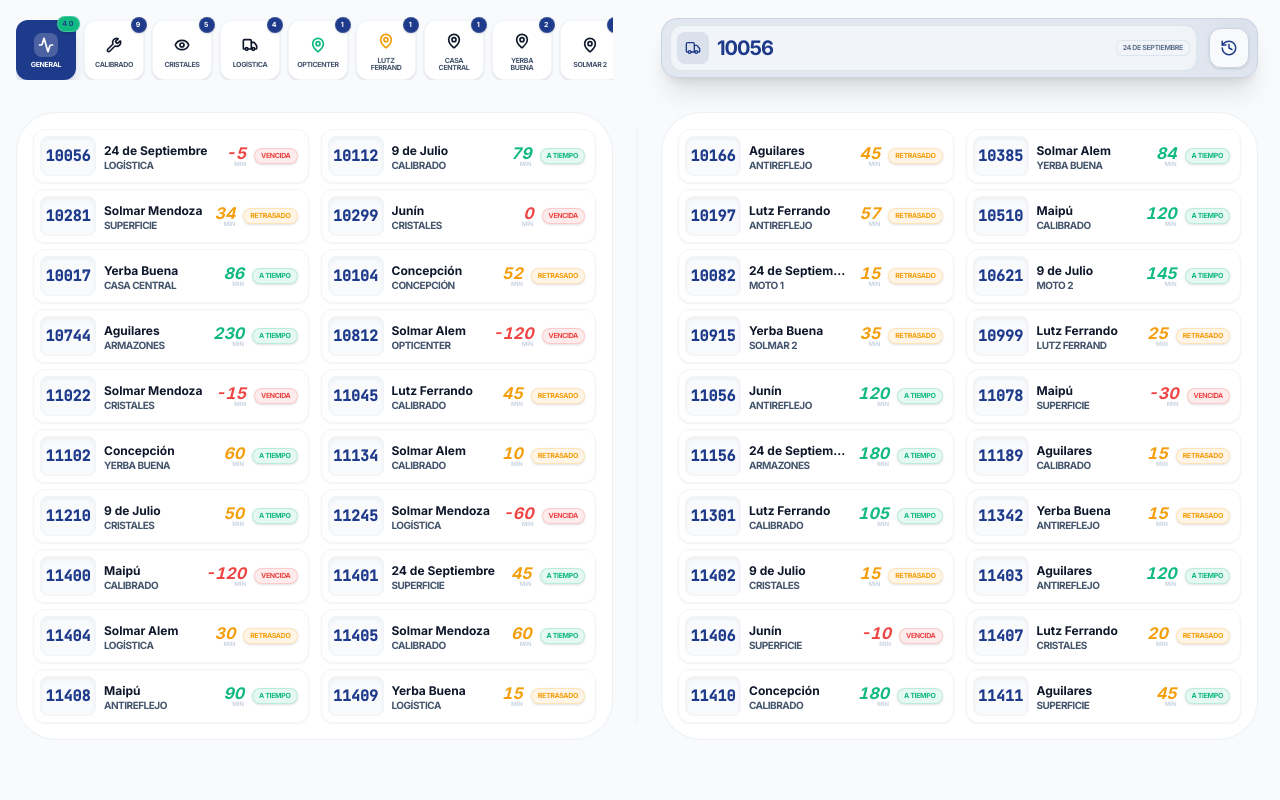
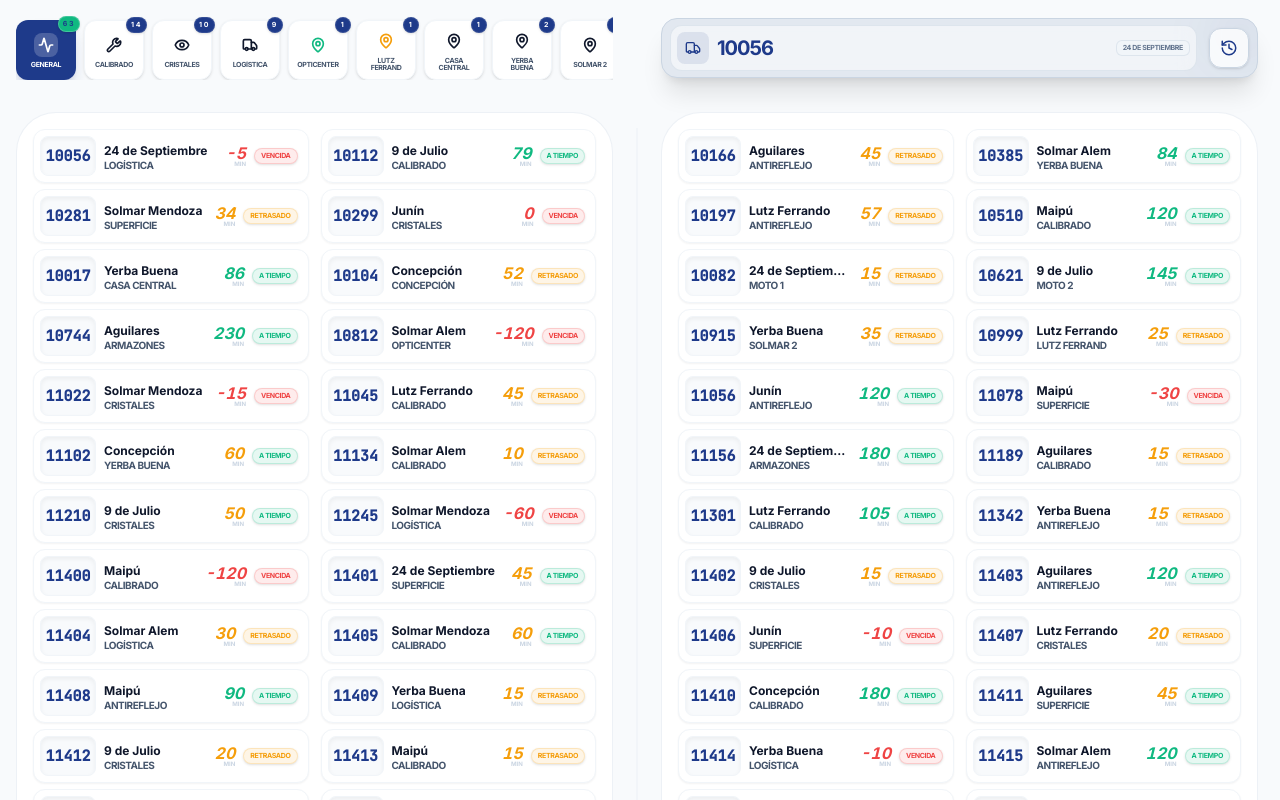
Before and after one commit to Matoma1607/gestion-optica, a React (Vite) app: page / in a window 1280 px wide. Shown: the top 800 px of the page. Built offline with nearby package versions, Linux system fonts and the light colour scheme.

Commit message:
He actualizado el diseño para que los paneles de órdenes se extiendan verticalmente y aprovechen mucho mejor el espacio en pantallas grandes.

```diff
--- a/src/App.tsx
+++ b/src/App.tsx
@@ -130,6 +130,29 @@ const INITIAL_ORDERS: Order[] = [
   { id: '#11409', location: 'Yerba Buena', promisedTime: '12:15', stage: 'Logística', remainingTime: 15, status: 'Retrasado' },
   { id: '#11410', location: 'Concepción', promisedTime: '12:30', stage: 'Calibrado', remainingTime: 180, status: 'A tiempo' },
   { id: '#11411', location: 'Aguilares', promisedTime: '13:00', stage: 'Superficie', remainingTime: 45, status: 'A tiempo' },
+  { id: '#11412', location: '9 de Julio', promisedTime: '13:15', stage: 'Cristales', remainingTime: 20, status: 'Retrasado' },
+  { id: '#11413', location: 'Maipú', promisedTime: '13:30', stage: 'Calibrado', remainingTime: 15, status: 'Retrasado' },
+  { id: '#11414', location: 'Yerba Buena', promisedTime: '13:45', stage: 'Logística', remainingTime: -10, status: 'Vencida' },
+  { id: '#11415', location: 'Solmar Alem', promisedTime: '14:00', stage: 'Antireflejo', remainingTime: 120, status: 'A tiempo' },
+  { id: '#11416', location: 'Solmar Mendoza', promisedTime: '14:15', stage: 'Superficie', remainingTime: 60, status: 'A tiempo' },
+  { id: '#11417', location: 'Junín', promisedTime: '14:30', stage: 'Cristales', remainingTime: 45, status: 'Retrasado' },
+  { id: '#11418', location: 'Lutz Ferrando', promisedTime: '14:45', stage: 'Logística', remainingTime: 10, status: 'Retrasado' },
+  { id: '#11419', location: '24 de Septiembre', promisedTime: '15:00', stage: 'Calibrado', remainingTime: 180, status: 'A tiempo' },
+  { id: '#11420', location: 'Aguilares', promisedTime: '15:15', stage: 'Superficie', remainingTime: -45, status: 'Vencida' },
+  { id: '#11421', location: '9 de Julio', promisedTime: '15:30', stage: 'Logística', remainingTime: 120, status: 'A tiempo' },
+  { id: '#11422', location: 'Maipú', promisedTime: '15:45', stage: 'Cristales', remainingTime: 30, status: 'Retrasado' },
+  { id: '#11423', location: 'Yerba Buena', promisedTime: '16:00', stage: 'Superficie', remainingTime: -15, status: 'Vencida' },
+  { id: '#11424', location: 'Concepción', promisedTime: '16:15', stage: 'Calibrado', remainingTime: 45, status: 'A tiempo' },
+  { id: '#11425', location: 'Solmar Alem', promisedTime: '16:30', stage: 'Antireflejo', remainingTime: 10, status: 'Retrasado' },
+  { id: '#11426', location: 'Solmar Mendoza', promisedTime: '16:45', stage: 'Logística', remainingTime: 15, status: 'Retrasado' },
+  { id: '#11427', location: 'Junín', promisedTime: '17:00', stage: 'Superficie', remainingTime: 90, status: 'A tiempo' },
+  { id: '#11428', location: 'Lutz Ferrando', promisedTime: '17:15', stage: 'Cristales', remainingTime: 50, status: 'A tiempo' },
+  { id: '#11429', location: '24 de Septiembre', promisedTime: '17:30', stage: 'Calibrado', remainingTime: -5, status: 'Vencida' },
+  { id: '#11430', location: 'Aguilares', promisedTime: '17:45', stage: 'Superficie', remainingTime: 45, status: 'A tiempo' },
+  { id: '#11431', location: '9 de Julio', promisedTime: '18:00', stage: 'Cristales', remainingTime: 30, status: 'Retrasado' },
+  { id: '#11432', location: 'Maipú', promisedTime: '18:15', stage: 'Calibrado', remainingTime: 120, status: 'A tiempo' },
+  { id: '#11433', location: 'Solmar Mendoza', promisedTime: '18:30', stage: 'Logística', remainingTime: 15, status: 'Retrasado' },
+  { id: '#11434', location: 'Yerba Buena', promisedTime: '18:45', stage: 'Antireflejo', remainingTime: 60, status: 'A tiempo' },
 ];
 
 const LOGISTICS_OUT: { id: string; destination: string; exitTime: string; items: string[] }[] = [
@@ -671,8 +694,8 @@ export default function App() {
 
             {/* Panel 1 */}
             <section className="space-y-4">
-              <div className="bg-white rounded-[2.5rem] shadow-none overflow-hidden border border-slate-200/60 flex flex-col min-h-[500px]">
-                <div className="flex-1 p-4 overflow-y-auto max-h-[1400px] scrollbar-thin scrollbar-thumb-slate-200">
+              <div className="bg-white rounded-[2.5rem] shadow-none overflow-hidden border border-slate-200/60 flex flex-col min-h-[850px]">
+                <div className="flex-1 p-4 overflow-y-auto scrollbar-thin scrollbar-thumb-slate-200">
                   <div className="grid grid-cols-1 sm:grid-cols-2 gap-3">
                     {/* Sub-Panel 1A */}
                     <div className="space-y-1.5">
@@ -699,8 +722,8 @@ export default function App() {
 
             {/* Panel 2 */}
             <section className="space-y-4 flex flex-col h-full overflow-hidden">
-              <div className="bg-white rounded-[2.5rem] shadow-none overflow-hidden border border-slate-200/60 flex flex-col min-h-[500px]">
-                <div className="flex-1 p-4 overflow-y-auto max-h-[1400px] scrollbar-thin scrollbar-thumb-slate-200">
+              <div className="bg-white rounded-[2.5rem] shadow-none overflow-hidden border border-slate-200/60 flex flex-col min-h-[850px]">
+                <div className="flex-1 p-4 overflow-y-auto scrollbar-thin scrollbar-thumb-slate-200">
                   <div className="grid grid-cols-1 sm:grid-cols-2 gap-3">
                     {/* Sub-Panel 2A */}
                     <div className="space-y-1.5">
```
